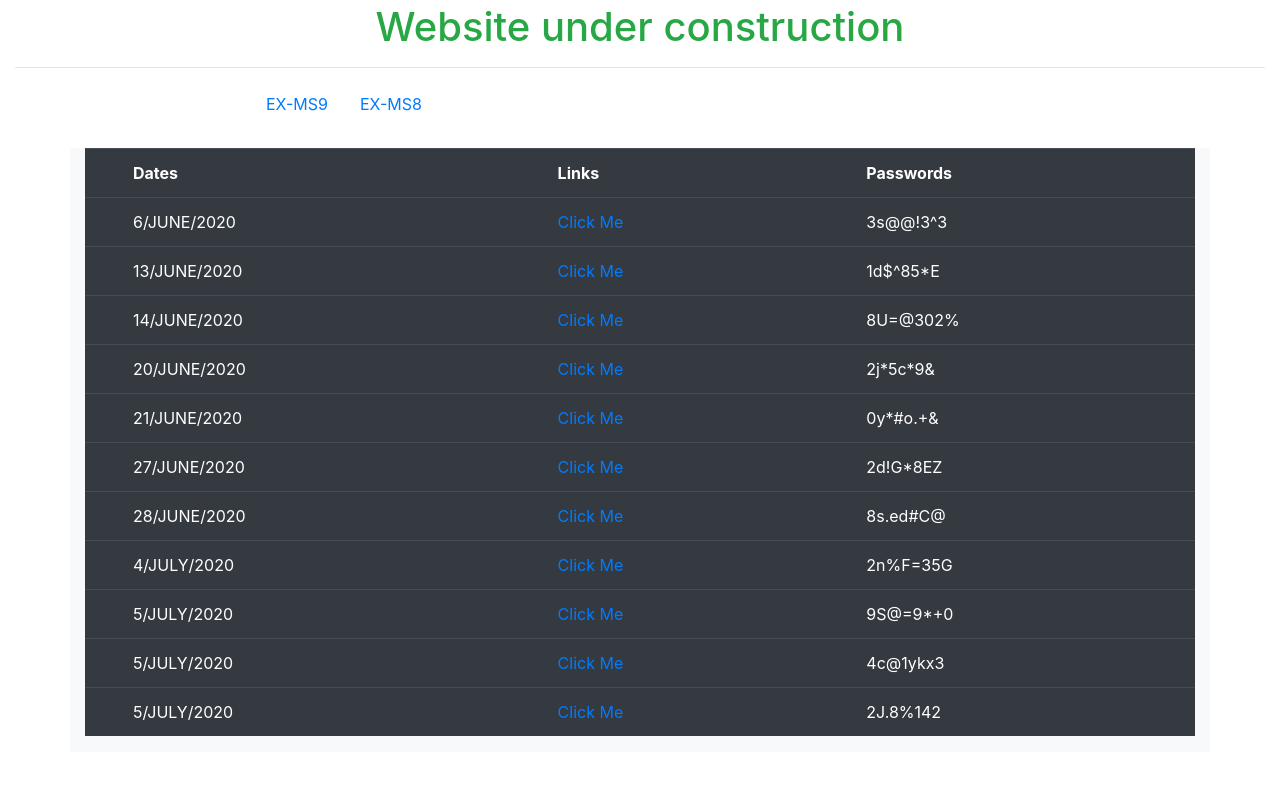
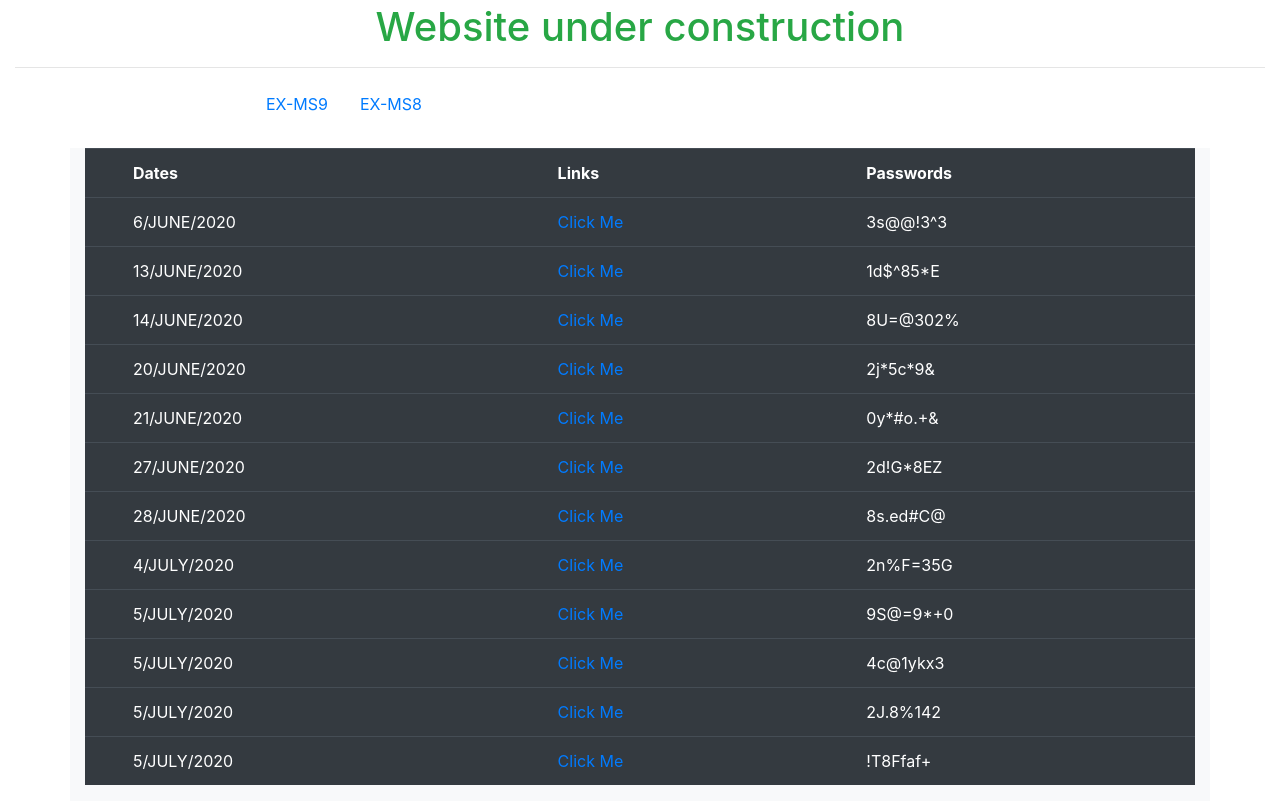
Before and after one commit to Talha-H/Recordings.github.io, a plain HTML site: page index.html in a window 1280 px wide. Shown: the part 982-1783 px from the top of the page. Before the commit the page ends 1734 px from the top, so only its background shows below. Drawn offline with nearby package versions, Linux system fonts and the light colour scheme.

Commit message:
Update index.html
30/7/2020

```diff
--- a/index.html
+++ b/index.html
@@ -164,6 +164,11 @@
                     <td class="pl-5"><a href="https://us02web.zoom.us/rec/share/-PdpFevry2pJfo3csUPkeY8aOavBeaa81nAe_PULzkmhAPAdejNAMqsqbcG7kvMi">Click Me</a></td>
                     <td class="pl-5">2J.8%142</td>
                   </tr>
+                   <tr>
+                    <td class="pl-5">5/JULY/2020</td>
+                    <td class="pl-5"><a href="https://us02web.zoom.us/rec/share/tO1wE4_d_HFJAauc5U3RRbAcI6LMX6a823IcrPcIzEhvvdp5zQLBUpxX-kc95wvV">Click Me</a></td>
+                    <td class="pl-5">!T8Ffaf+</td>
+                  </tr>
               </table>
            </div>
           </section>
```
